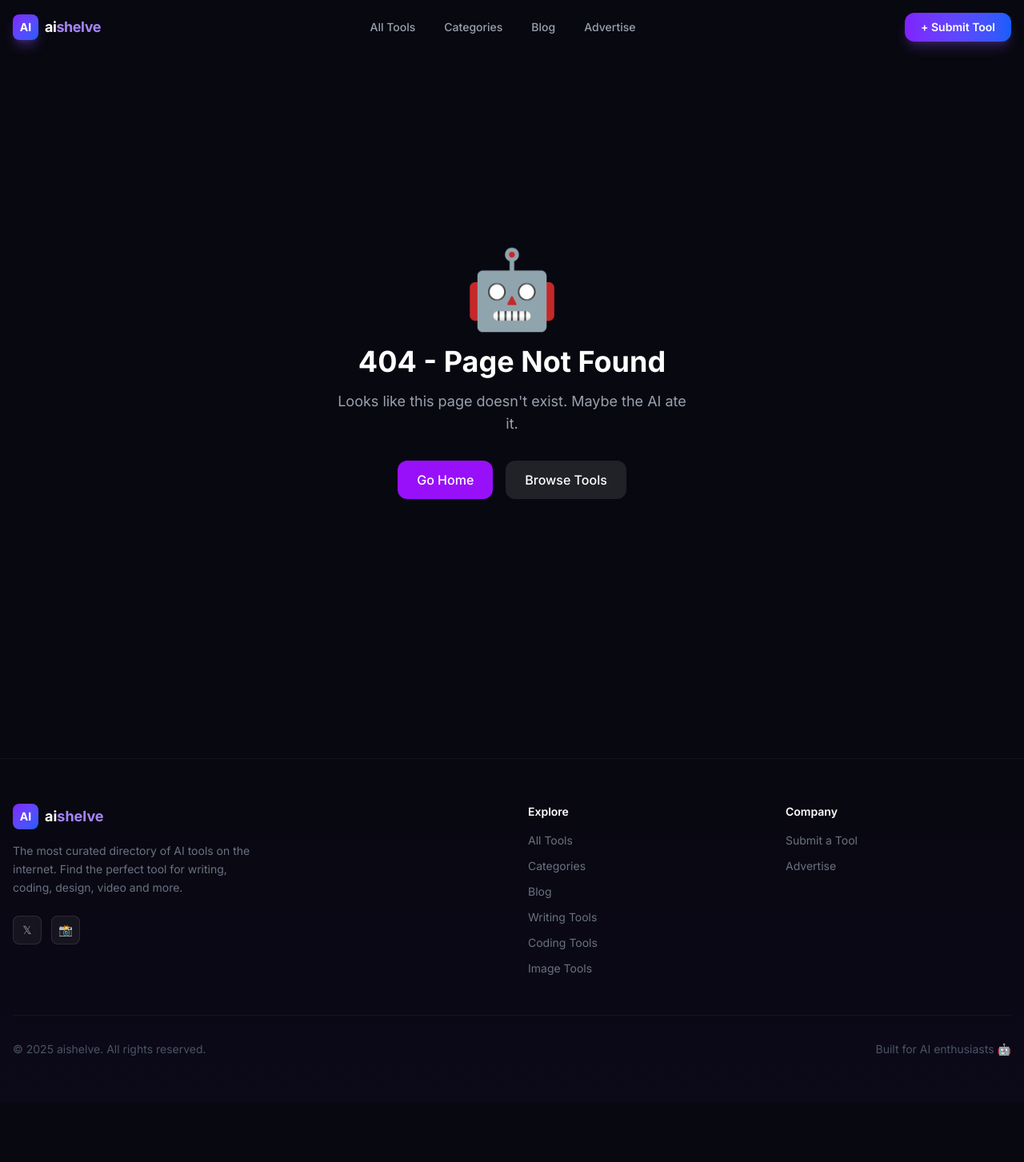
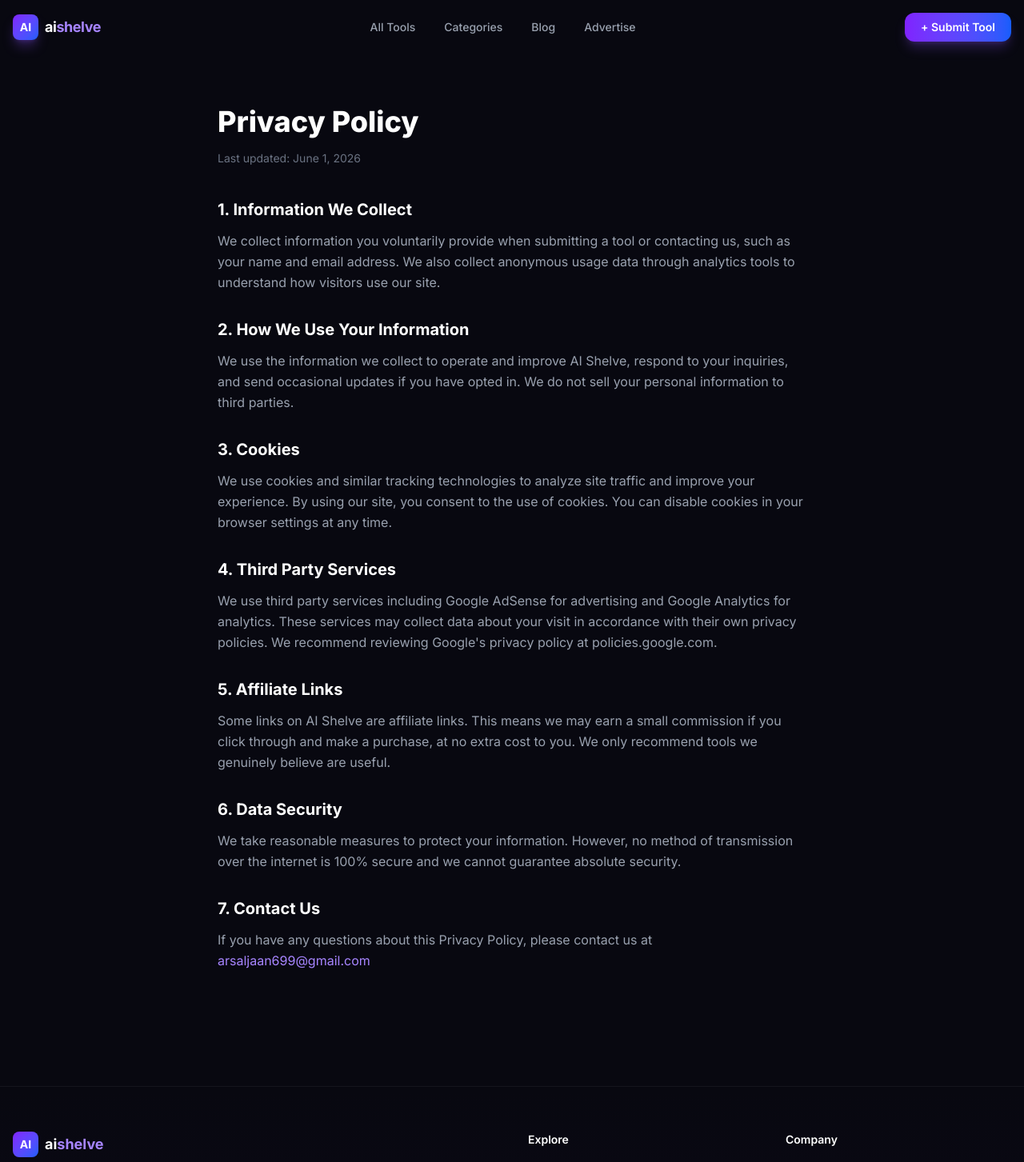
Before and after one commit to ArsalJan34/ai-tools-directory, a Next.js app: page /privacy in a window 1280 px wide. Before the commit this address had no page. Shown: the top 1453 px of the page at 80% size. Before the commit the page ends 1378 px from the top, so only its background shows below. Built offline with nearby package versions, Linux system fonts and the light colour scheme.

Commit message:
updated and fixed search bar

```diff
--- /dev/null
+++ b/app/about/page.tsx
@@ -0,0 +1,54 @@
+import type { Metadata } from 'next'
+import Link from 'next/link'
+
+export const metadata: Metadata = {
+  title: 'About Us',
+  description: 'Learn about AI Shelve — the directory for discovering the best AI tools.',
+}
+
+export default function AboutPage() {
+  return (
+    <main className="min-h-screen px-4 py-16 max-w-3xl mx-auto">
+
+      <div className="mb-12">
+        <p className="text-violet-400 text-xs font-bold uppercase tracking-widest mb-3">Who We Are</p>
+        <h1 className="text-4xl font-extrabold text-white mb-6">About AI Shelve</h1>
+        <p className="text-gray-400 text-lg leading-relaxed">
+          AI Shelve is a curated directory of the best AI tools available today. Our mission is simple — help people find the right AI tool for their needs without spending hours searching the internet.
+        </p>
+      </div>
+
+      <div className="flex flex-col gap-10 text-gray-400 leading-relaxed">
+
+        <section className="bg-white/[0.03] border border-white/[0.08] rounded-2xl p-7">
+          <h2 className="text-white font-bold text-xl mb-3">🎯 Our Mission</h2>
+          <p>The AI space moves fast. New tools launch every day and it's hard to keep up. AI Shelve exists to cut through the noise and surface the tools that actually work — organized by category, updated daily, and completely free to browse.</p>
+        </section>
+
+        <section className="bg-white/[0.03] border border-white/[0.08] rounded-2xl p-7">
+          <h2 className="text-white font-bold text-xl mb-3">🛠️ What We Cover</h2>
+          <p>From writing and coding to image generation, video, audio, and productivity — we cover every category of AI tools. Whether you're a student, freelancer, developer, or business owner, you'll find something useful here.</p>
+        </section>
+
+        <section className="bg-white/[0.03] border border-white/[0.08] rounded-2xl p-7">
+          <h2 className="text-white font-bold text-xl mb-3">💡 How It Works</h2>
+          <p>Anyone can submit a tool for free. Our team reviews every submission before it goes live to make sure it meets our quality standards. Sponsored and featured listings are available for tools that want more visibility.</p>
+        </section>
+
+      </div>
+
+      <div className="mt-12 text-center">
+        <p className="text-gray-500 mb-6">Have a tool to add or a question?</p>
+        <div className="flex gap-4 justify-center">
+          <Link href="/submit" className="bg-gradient-to-r from-violet-600 to-blue-600 text-white px-6 py-3 rounded-xl font-semibold text-sm hover:opacity-90 transition-all">
+            Submit a Tool
+          </Link>
+          <Link href="/contact" className="bg-white/5 border border-white/10 text-white px-6 py-3 rounded-xl font-semibold text-sm hover:bg-white/10 transition-all">
+            Contact Us
+          </Link>
+        </div>
+      </div>
+
+    </main>
+  )
+}
--- /dev/null
+++ b/app/components/SearchBar.tsx
@@ -0,0 +1,37 @@
+'use client'
+
+import { useRouter } from 'next/navigation'
+import { useState } from 'react'
+
+export default function SearchBar() {
+  const [query, setQuery] = useState('')
+  const router = useRouter()
+
+  const handleSearch = (e: React.FormEvent) => {
+    e.preventDefault()
+    if (query.trim()) {
+      router.push(`/tools?search=${encodeURIComponent(query.trim())}`)
+    }
+  }
+
+  return (
+    <form onSubmit={handleSearch} className="flex gap-3 max-w-2xl mx-auto mb-14">
+      <div className="flex-1 relative">
+        <span className="absolute left-4 top-1/2 -translate-y-1/2 text-gray-500 text-sm">🔍</span>
+        <input
+          type="text"
+          value={query}
+          onChange={(e) => setQuery(e.target.value)}
+          placeholder="Search AI tools..."
+          className="w-full bg-white/5 border border-white/10 hover:border-violet-500/50 focus:border-violet-500 text-white placeholder-gray-600 pl-11 pr-4 py-4 rounded-2xl focus:outline-none transition-all text-sm"
+        />
+      </div>
+      <button
+        type="submit"
+        className="bg-gradient-to-r from-violet-600 to-blue-600 hover:from-violet-500 hover:to-blue-500 text-white px-8 py-4 rounded-2xl font-semibold transition-all shadow-lg shadow-violet-500/25 hover:shadow-violet-500/40 hover:scale-105 whitespace-nowrap text-sm"
+      >
+        Search →
+      </button>
+    </form>
+  )
+}
--- a/app/page.tsx
+++ b/app/page.tsx
@@ -1,5 +1,6 @@
 import Link from 'next/link'
 import { supabase } from './lib/supabase'
+import SearchBar from './components/SearchBar'
 
 async function getFeaturedTools() {
   const { data } = await supabase
@@ -71,22 +72,7 @@ export default async function Home() {
           </p>
 
           {/* Search */}
-          <div className="flex gap-3 max-w-2xl mx-auto mb-14">
-            <div className="flex-1 relative">
-              <span className="absolute left-4 top-1/2 -translate-y-1/2 text-gray-500 text-sm">🔍</span>
-              <input
-                type="text"
-                placeholder="Search 500+ AI tools..."
-                className="w-full bg-white/5 border border-white/10 hover:border-violet-500/50 focus:border-violet-500 text-white placeholder-gray-600 pl-11 pr-4 py-4 rounded-2xl focus:outline-none transition-all text-sm"
-              />
-            </div>
-            <Link
-              href="/tools"
-              className="bg-gradient-to-r from-violet-600 to-blue-600 hover:from-violet-500 hover:to-blue-500 text-white px-8 py-4 rounded-2xl font-semibold transition-all shadow-lg shadow-violet-500/25 hover:shadow-violet-500/40 hover:scale-105 whitespace-nowrap text-sm"
-            >
-              Browse All →
-            </Link>
-          </div>
+          <SearchBar />
 
           {/* Stats */}
           <div className="flex flex-wrap justify-center gap-10">
@@ -142,7 +128,7 @@ export default async function Home() {
         <div className="flex items-end justify-between mb-10">
           <div>
             <p className="text-violet-400 text-xs font-bold uppercase tracking-widest mb-2">Handpicked</p>
-            <h2 className="text-3xl font-extrabold text-white"> Featured Tools</h2>
+            <h2 className="text-3xl font-extrabold text-white">⭐ Featured Tools</h2>
           </div>
           <Link href="/tools" className="text-gray-500 hover:text-white text-sm transition-colors">
             View all →
@@ -160,7 +146,7 @@ export default async function Home() {
         <div className="flex items-end justify-between mb-10">
           <div>
             <p className="text-violet-400 text-xs font-bold uppercase tracking-widest mb-2">Recently Added</p>
-            <h2 className="text-3xl font-extrabold text-white"> New Tools</h2>
+            <h2 className="text-3xl font-extrabold text-white">🆕 New Tools</h2>
           </div>
           <Link href="/tools" className="text-gray-500 hover:text-white text-sm transition-colors">
             View all →
@@ -221,10 +207,10 @@ function ToolCard({ tool }: { tool: any }) {
       <div className="flex items-start justify-between mb-4">
         <div className="flex items-center gap-3">
           {tool.logo_url ? (
-  <img src={tool.logo_url} alt={tool.name} className="w-11 h-11 rounded-xl object-contain bg-white p-1" />
-) : (
-  <img src={`https://www.google.com/s2/favicons?domain=${tool.url ? new URL(tool.url).hostname : 'example.com'}&sz=64`} alt={tool.name} className="w-11 h-11 rounded-xl object-cover bg-white/10" />
-)}
+            <img src={tool.logo_url} alt={tool.name} className="w-11 h-11 rounded-xl object-contain bg-white p-1" />
+          ) : (
+            <img src={`https://www.google.com/s2/favicons?domain=${tool.url ? new URL(tool.url).hostname : 'example.com'}&sz=64`} alt={tool.name} className="w-11 h-11 rounded-xl object-cover bg-white/10" />
+          )}
           <div>
             <h3 className="text-white font-bold text-sm leading-tight">{tool.name}</h3>
             {tool.categories && (
@@ -243,12 +229,12 @@ function ToolCard({ tool }: { tool: any }) {
           </span>
           {tool.is_new && (
             <span className="text-xs bg-emerald-500/10 text-emerald-400 border border-emerald-500/20 px-2 py-0.5 rounded-full">
-              New
+              New ✨
             </span>
           )}
           {tool.is_featured && (
             <span className="text-xs bg-yellow-500/10 text-yellow-400 border border-yellow-500/20 px-2 py-0.5 rounded-full">
-               Featured
+              ⭐ Featured
             </span>
           )}
           {tool.is_sponsored && (
--- /dev/null
+++ b/app/privacy/page.tsx
@@ -0,0 +1,54 @@
+import type { Metadata } from 'next'
+
+export const metadata: Metadata = {
+  title: 'Privacy Policy',
+  description: 'Privacy Policy for AI Shelve',
+}
+
+export default function PrivacyPage() {
+  return (
+    <main className="min-h-screen px-4 py-16 max-w-3xl mx-auto">
+      <h1 className="text-4xl font-extrabold text-white mb-4">Privacy Policy</h1>
+      <p className="text-gray-500 text-sm mb-10">Last updated: June 1, 2026</p>
+
+      <div className="flex flex-col gap-8 text-gray-400 leading-relaxed">
+
+        <section>
+          <h2 className="text-white font-bold text-xl mb-3">1. Information We Collect</h2>
+          <p>We collect information you voluntarily provide when submitting a tool or contacting us, such as your name and email address. We also collect anonymous usage data through analytics tools to understand how visitors use our site.</p>
+        </section>
+
+        <section>
+          <h2 className="text-white font-bold text-xl mb-3">2. How We Use Your Information</h2>
+          <p>We use the information we collect to operate and improve AI Shelve, respond to your inquiries, and send occasional updates if you have opted in. We do not sell your personal information to third parties.</p>
+        </section>
+
+        <section>
+          <h2 className="text-white font-bold text-xl mb-3">3. Cookies</h2>
+          <p>We use cookies and similar tracking technologies to analyze site traffic and improve your experience. By using our site, you consent to the use of cookies. You can disable cookies in your browser settings at any time.</p>
+        </section>
+
+        <section>
+          <h2 className="text-white font-bold text-xl mb-3">4. Third Party Services</h2>
+          <p>We use third party services including Google AdSense for advertising and Google Analytics for analytics. These services may collect data about your visit in accordance with their own privacy policies. We recommend reviewing Google's privacy policy at policies.google.com.</p>
+        </section>
+
+        <section>
+          <h2 className="text-white font-bold text-xl mb-3">5. Affiliate Links</h2>
+          <p>Some links on AI Shelve are affiliate links. This means we may earn a small commission if you click through and make a purchase, at no extra cost to you. We only recommend tools we genuinely believe are useful.</p>
+        </section>
+
+        <section>
+          <h2 className="text-white font-bold text-xl mb-3">6. Data Security</h2>
+          <p>We take reasonable measures to protect your information. However, no method of transmission over the internet is 100% secure and we cannot guarantee absolute security.</p>
+        </section>
+
+        <section>
+          <h2 className="text-white font-bold text-xl mb-3">7. Contact Us</h2>
+          <p>If you have any questions about this Privacy Policy, please contact us at <a href="mailto:arsaljaan699@gmail.com" className="text-violet-400 hover:text-violet-300">arsaljaan699@gmail.com</a></p>
+        </section>
+
+      </div>
+    </main>
+  )
+}
--- a/app/tools/page.tsx
+++ b/app/tools/page.tsx
@@ -8,11 +8,17 @@ export const metadata: Metadata = {
     'Browse our complete directory of AI tools. Filter by category, pricing, and more. Find the perfect AI tool for writing, coding, image generation, and more.',
 }
 
-async function getTools() {
-  const { data } = await supabase
+async function getTools(search?: string) {
+  let query = supabase
     .from('tools')
     .select('*, categories(name, slug, icon)')
     .order('created_at', { ascending: false })
+
+  if (search) {
+    query = query.ilike('name', `%${search}%`)
+  }
+
+  const { data } = await query
   return data || []
 }
 
@@ -24,8 +30,13 @@ async function getCategories() {
   return data || []
 }
 
-export default async function ToolsPage() {
-  const tools = await getTools()
+export default async function ToolsPage({
+  searchParams,
+}: {
+  searchParams: Promise<{ search?: string }>
+}) {
+  const { search } = await searchParams
+  const tools = await getTools(search)
   const categories = await getCategories()
 
   return (
@@ -36,6 +47,7 @@ export default async function ToolsPage() {
         <h1 className="text-4xl font-extrabold text-white mb-3">All AI Tools</h1>
         <p className="text-gray-400 text-lg">
           Browsing <span className="text-white font-semibold">{tools.length} tools</span> across all categories
+          {search && <span className="text-violet-400"> for "{search}"</span>}
         </p>
       </div>
 
@@ -126,10 +138,10 @@ export default async function ToolsPage() {
                       {tool.pricing_type}
                     </span>
                     {tool.is_new && (
-                      <span className="text-xs bg-emerald-500/15 text-emerald-400 border border-emerald-500/25 px-2 py-0.5 rounded-full">New </span>
+                      <span className="text-xs bg-emerald-500/15 text-emerald-400 border border-emerald-500/25 px-2 py-0.5 rounded-full">New ✨</span>
                     )}
                     {tool.is_featured && (
-                      <span className="text-xs bg-yellow-500/15 text-yellow-400 border border-yellow-500/25 px-2 py-0.5 rounded-full"> Featured</span>
+                      <span className="text-xs bg-yellow-500/15 text-yellow-400 border border-yellow-500/25 px-2 py-0.5 rounded-full">⭐ Featured</span>
                     )}
                     {tool.is_sponsored && (
                       <span className="text-xs bg-blue-500/15 text-blue-400 border border-blue-500/25 px-2 py-0.5 rounded-full">Sponsored</span>
@@ -170,8 +182,11 @@ export default async function ToolsPage() {
 
           {tools.length === 0 && (
             <div className="text-center py-20">
-              <p className="text-5xl mb-4">Search</p>
-              <p className="text-gray-500 text-lg">No tools found.</p>
+              <p className="text-5xl mb-4">🔍</p>
+              <p className="text-gray-500 text-lg">No tools found for "{search}"</p>
+              <Link href="/tools" className="text-violet-400 hover:text-violet-300 text-sm mt-3 inline-block">
+                Clear search →
+              </Link>
             </div>
           )}
         </div>
```
